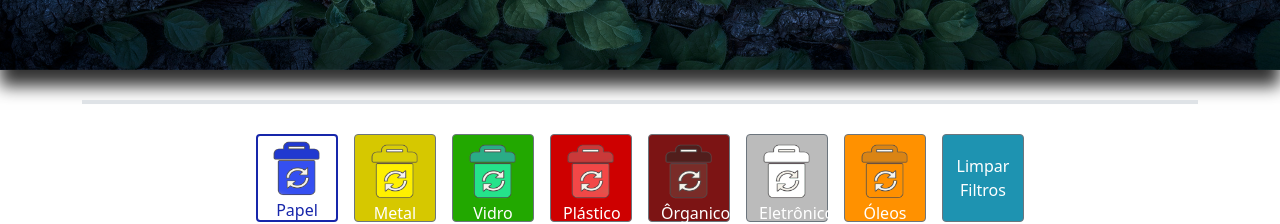
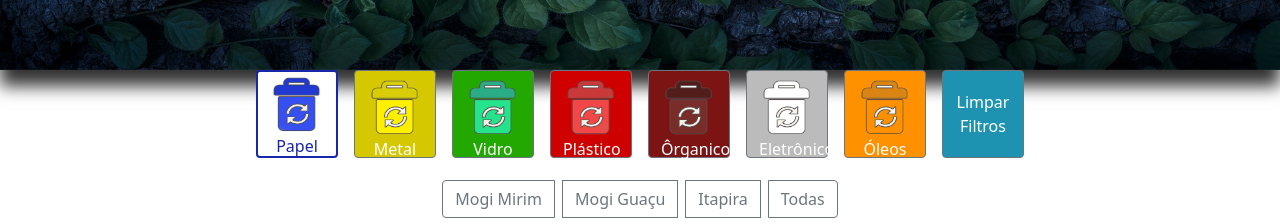
Before and after one commit to FabioPassos10/Recicle, a React (Create React App) app: page / in a window 1280 px wide. Shown: the part 330-554 px from the top of the page. Built offline with nearby package versions, Linux system fonts and the light colour scheme.

Commit message:
Update Map.tsx
Remoção de coisas desnecessárias

```diff
--- a/src/Components/Map.tsx
+++ b/src/Components/Map.tsx
@@ -25,37 +25,7 @@ const Mapa = () => {
 
   return (
     <div className="container">
-      <Container fluid={true} >
-        <Row
-         xs="4" md="8" sm="4" xl="8" lg="8"
-        >
-          <Col className="bg-light border">
-          {/* Btn 1 */}
-    </Col>
-          <Col className="bg-light border">
-          {/* Btn 1 */}
-    </Col>
-          <Col className="bg-light border">
-          {/* Btn 1 */}
-    </Col>
-          <Col className="bg-light border">
-          {/* Btn 1 */}
-    </Col>
-    <Col className="bg-light border">
-          {/* Btn 1 */}
-    </Col>
-          <Col className="bg-light border">
-          {/* Btn 1 */}
-    </Col>
-          <Col className="bg-light border">
-          {/* Btn 1 */}
-    </Col>
-          <Col className="bg-light border">
-          {/* Btn 1 */}
-    </Col>
 
-        </Row>
-      </Container>
       <div id="divButtons">
         <Button id="botaoPapel" className="tiposDeLixo" onClick={() => mudarFiltroTipo("Papel")}><img src={lixoPapel} width="50px" height="60px" /> Papel</Button>
         <Button id="botaoMetal" className="tiposDeLixo" onClick={() => mudarFiltroTipo("Metal")}><img src={lixoMetal} width="50px" height="60px" /> Metal</Button>
```
